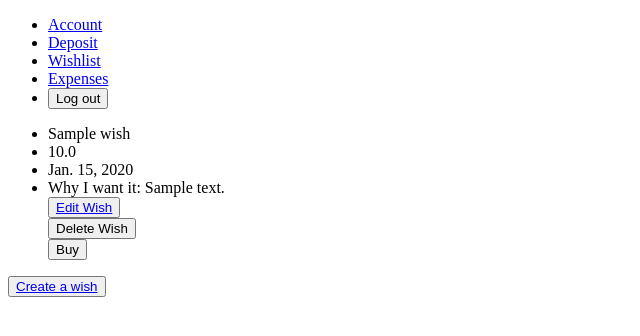
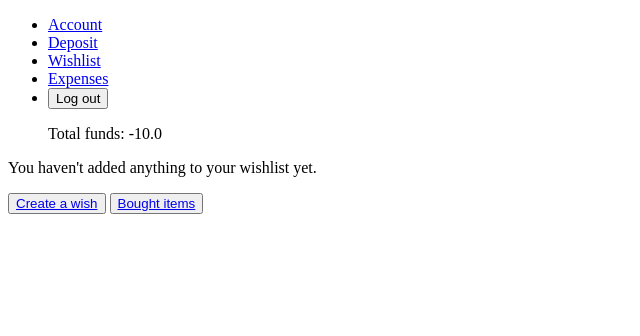
Before and after one commit to mixailvelinov/ExpenseTracker, a Django app: page /wishlist/ in a window 1280 px wide. Shown: the top 336 px of the page, without its empty margins (0-640 px from the left). Run offline with Django 5.2, Linux system fonts and the light colour scheme; a user stored in the database is signed in; tables that the repository leaves empty hold one stand-in row (values such as "Sample post").

Commit message:
feat: wishlist buy items functionality

```diff
--- a/accounts/models.py
+++ b/accounts/models.py
@@ -19,7 +19,10 @@ class CustomUser(auth_models.AbstractUser):
     def balance(self):
         total_deposits = self.deposit_set.aggregate(Sum('amount'))['amount__sum'] or 0
         total_expenses = self.expense_set.aggregate(Sum('amount'))['amount__sum'] or 0
-        return total_deposits - total_expenses
+        bought_stuff = self.wish_set.filter(is_bought=True).aggregate(Sum('price'))['price__sum'] or 0
+        return total_deposits - total_expenses - bought_stuff
+
+
 
 
 class Profile(models.Model):
--- a/common/urls.py
+++ b/common/urls.py
@@ -6,6 +6,8 @@ urlpatterns = [
     path('wishlist/', views.WishlistView.as_view(), name='wishlist'),
     path('wishlist/create', views.WishCreate.as_view(), name='wishlist-create'),
     path('wishlist/edit/<int:id>/', views.WishEdit.as_view(), name='wishlist-edit'),
-    path('wishlist/delete/<int:id>/', views.WishDelete.as_view(), name='wishlist-delete')
+    path('wishlist/delete/<int:id>/', views.WishDelete.as_view(), name='wishlist-delete'),
+    path('wishlist/buy/<int:id>', views.wish_buy, name='wishlist-buy'),
+    path('wishlist/bought/', views.BoughtItemsListView.as_view(), name='bought-items')
 
 ]
--- a/common/views.py
+++ b/common/views.py
@@ -1,6 +1,6 @@
 from django.contrib.auth.mixins import LoginRequiredMixin
 from django.views.generic import CreateView, ListView, UpdateView, DeleteView
-from django.shortcuts import render
+from django.shortcuts import render, redirect, get_object_or_404
 from django.urls import reverse_lazy
 
 
@@ -44,8 +44,7 @@ class WishlistView(ListView, LoginRequiredMixin):
     template_name = 'common/wishlist.html'
 
     def get_queryset(self):
-        queryset = Wish.objects.filter(user_id=self.request.user.id)
-        return queryset
+        queryset = Wish.objects.filter(user_id=self.request.user.id, is_bought=False)
 
 
 class WishEdit(UpdateView, LoginRequiredMixin):
@@ -60,3 +59,24 @@ class WishDelete(DeleteView, LoginRequiredMixin):
     model = Wish
     success_url = reverse_lazy('wishlist')
     pk_url_kwarg = 'id'
+
+
+def wish_buy(request, id):
+    item = get_object_or_404(Wish, id=id)
+
+    if item and request.method == 'POST':
+        item.is_bought = True
+        item.save()
+        return redirect('wishlist')
+
+    return render(request, 'common/wishlist.html')
+
+
+class BoughtItemsListView(ListView):
+    model = Wish
+    template_name = 'common/bought-items.html'
+
+    def get_queryset(self):
+        queryset = Wish.objects.filter(is_bought=True)
+
+        return queryset
--- a/deposits/views.py
+++ b/deposits/views.py
@@ -22,12 +22,6 @@ class DepositView(CreateView):
 
         return super().form_valid(form)
 
-    def get_context_data(self, **kwargs):
-        context = super().get_context_data(**kwargs)
-        context['total_funds'] = self.request.user.balance
-
-        return context
-
 
 class DepositHistory(ListView):
     model = Deposit
--- a/templates/base.html
+++ b/templates/base.html
@@ -32,7 +32,9 @@
                         </form>
                     </li>
                 {% endif %}
+                        <p>Total funds: {{ request.user.balance }}</p>
             </ul>
+
         </nav>
     </header>
 
--- a/templates/common/wishlist.html
+++ b/templates/common/wishlist.html
@@ -15,7 +15,10 @@
                         {% csrf_token %}
                         <button>Delete Wish</button>
                     </form>
-                <button>Buy</button>
+                <form action="{% url 'wishlist-buy' obj.id %}" method="post">
+                        {% csrf_token %}
+                        <button>Buy item</button>
+                    </form>
             </ul>
         {% endfor %}
     {% else %}
@@ -23,6 +26,7 @@
     {% endif %}
 
     <button><a href="{% url 'wishlist-create' %}">Create a wish</a></button>
+    <button><a href="{% url 'bought-items' %}">Bought items</a></button>
 </div>
 
 {% endblock %}
--- a/templates/deposits/deposit.html
+++ b/templates/deposits/deposit.html
@@ -2,7 +2,6 @@
 
 {% block content %}
 
-    <p>Total funds: {{ total_funds }}</p>
     <a href="{% url 'deposit-history' %}">History</a>
 
     <div class="deposit-form">
--- a/templates/expenses/expenses.html
+++ b/templates/expenses/expenses.html
@@ -2,7 +2,6 @@
 
 {% block content %}
 
-    <p>Total funds: {{ total_funds }}</p>
     <a href="{% url 'expenses-history' %}">History</a>
 
     <div class="expenses-form">
```
Also changed, not shown: templates/common/bought-items.html (added, +14 -0 lines).
